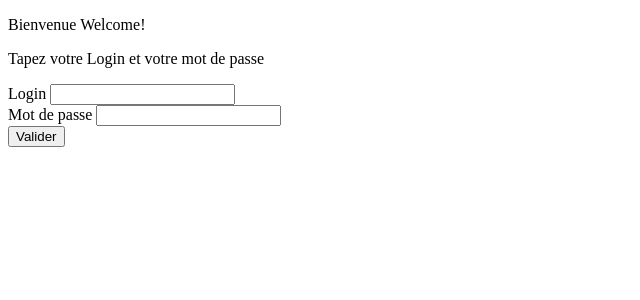
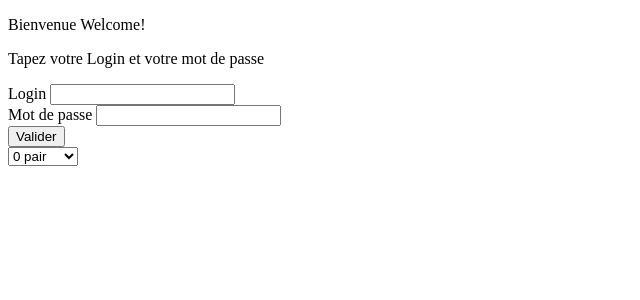
Before and after one commit to Faniahy/public-html, a PHP site: page / in a window 1280 px wide. Shown: the top 300 px of the page, without its empty margins (0-640 px from the left). Run offline with PHP 8.4, Linux system fonts and the light colour scheme.

Commit message:
Ajout des exo Code in game

```diff
--- a/Trav-php/index.php
+++ b/Trav-php/index.php
@@ -22,5 +22,20 @@
 				</div>
 			</form>
 		</div>
+		<div>
+			<!-- Code in Game /Apprendre PHP INTEGRATION HTML -->
+			<select>
+			<?php
+				for($i=0;$i<=10;$i++){
+					$char = "";
+					if($i%2==0) $char=$i." "."pair";
+					else $char=$i." "."impair";
+					echo "
+						<option value='$i'>$char</option>
+					";
+				}
+			?>
+			</select>
+		</div>
 	</body>
 </html>
```
